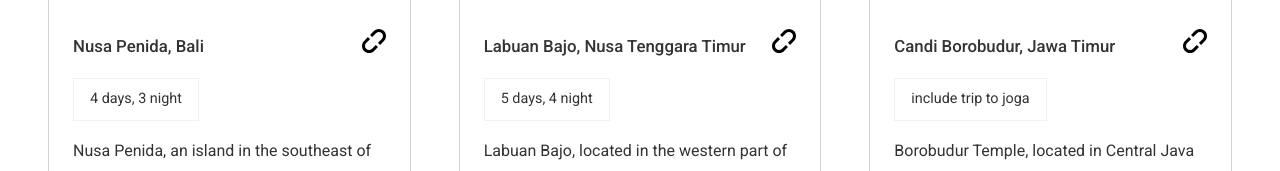
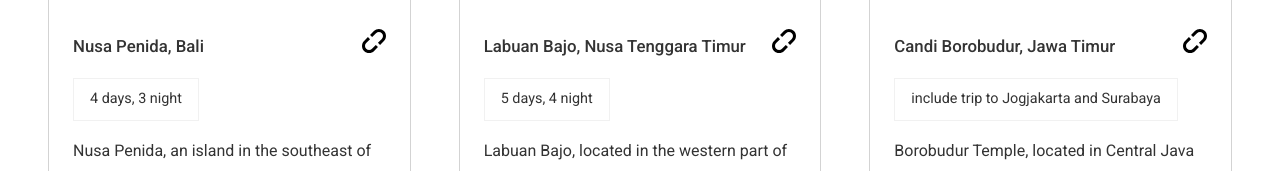
Before and after one commit to revou-fundamental-course/13-nov-23-marselinownkn, a plain HTML site: page index.html in a window 1280 px wide. Shown: the part 1620-1791 px from the top of the page. Drawn offline with Linux system fonts and the light colour scheme.

Commit message:
memperbaiki kesalahan di file index.html

```diff
--- a/index.html
+++ b/index.html
@@ -108,7 +108,7 @@
 							<a href="#" class="portfolio-link"><svg xmlns="http://www.w3.org/2000/svg" width="24" height="24" viewBox="0 0 24 24"><path d="M21.921 2.081c2.771 2.772 2.771 7.269 0 10.042l-3.84 3.839-2.121-2.122 3.839-3.84c1.599-1.598 1.599-4.199-.001-5.797-1.598-1.599-4.199-1.599-5.797-.001l-3.84 3.839-2.121-2.121 3.84-3.839c2.771-2.773 7.267-2.773 10.041 0zm-8.082 13.879l-3.84 3.839c-1.598 1.6-4.199 1.599-5.799 0-1.598-1.598-1.598-4.2 0-5.797l3.84-3.84-2.121-2.121-3.84 3.84c-2.771 2.772-2.772 7.268 0 10.041 2.773 2.772 7.27 2.773 10.041 0l3.84-3.84-2.121-2.122z"/></svg></a>
 						</div>
 						<div class="portfolio-tags">
-							<div>include trip to joga</div>
+							<div>include trip to Jogjakarta and Surabaya</div>
 						</div>
 						<p>Borobudur Temple, located in Central Java Province, Indonesia, is one of the largest historical and cultural heritage sites in the world. </p>
 					</div>
```
